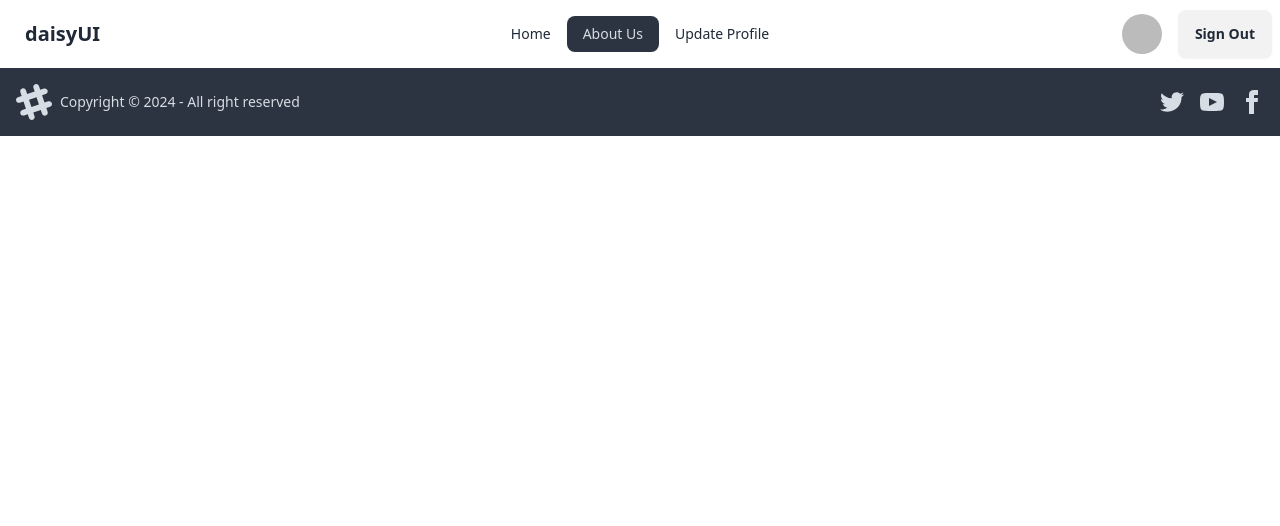
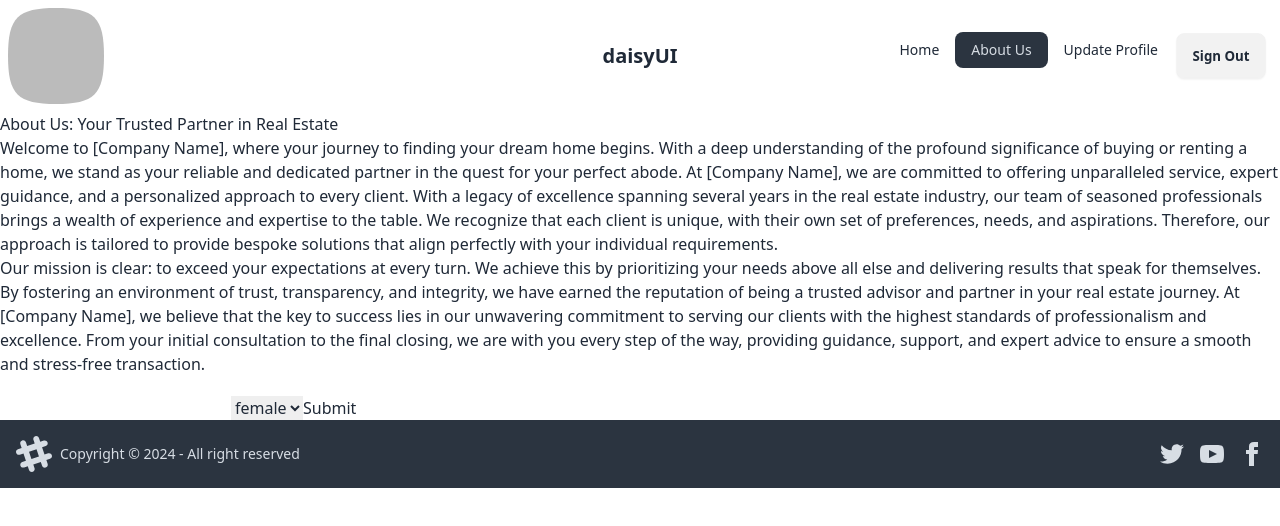
Before and after one commit to Ukasha-hub/cascade-realty, a React (Vite) app: page /about in a window 1280 px wide. Shown: the top 526 px of the page. Built offline with nearby package versions, Linux system fonts and the light colour scheme; no server answers; sample sign-in values are in the browser's storage.

Commit message:
working on design

```diff
--- a/package.json
+++ b/package.json
@@ -10,13 +10,17 @@
     "preview": "vite preview"
   },
   "dependencies": {
+    "animate.css": "^4.1.1",
     "firebase": "^10.10.0",
+    "leaflet": "^1.9.4",
     "localforage": "^1.10.0",
     "match-sorter": "^6.3.4",
     "rc-footer": "^0.6.8",
     "react": "^18.2.0",
     "react-dom": "^18.2.0",
     "react-helmet": "^6.1.0",
+    "react-hook-form": "^7.51.3",
+    "react-leaflet": "^4.2.1",
     "react-router-dom": "^6.22.3",
     "react-toastify": "^10.0.5",
     "sort-by": "^1.2.0",
--- a/src/About.jsx
+++ b/src/About.jsx
@@ -1,8 +1,42 @@
+//import { MapContainer, TileLayer, useMap, Marker, Popup } from 'react-leaflet'
+import { useForm } from "react-hook-form"
+import 'animate.css';
+
+
+
+
 
 const About = () => {
+    sessionStorage.setItem('LogIn', true);
+    const { register, handleSubmit } = useForm()
+    const onSubmit = (data) => console.log(data)
 
     return (
         <div>
+
+            <h1 className="animate__animated animate__bounce">About Us: Your Trusted Partner in Real Estate</h1>
+            <p>Welcome to [Company Name], where your journey to finding your dream home begins. With a deep understanding of the profound significance of buying or renting a home, we stand as your reliable and dedicated partner in the quest for your perfect abode. At [Company Name], we are committed to offering unparalleled service, expert guidance, and a personalized approach to every client.
+
+With a legacy of excellence spanning several years in the real estate industry, our team of seasoned professionals brings a wealth of experience and expertise to the table. We recognize that each client is unique, with their own set of preferences, needs, and aspirations. Therefore, our approach is tailored to provide bespoke solutions that align perfectly with your individual requirements.</p>
+            <div></div>
+            <p>Our mission is clear: to exceed your expectations at every turn. We achieve this by prioritizing your needs above all else and delivering results that speak for themselves. By fostering an environment of trust, transparency, and integrity, we have earned the reputation of being a trusted advisor and partner in your real estate journey.
+
+At [Company Name], we believe that the key to success lies in our unwavering commitment to serving our clients with the highest standards of professionalism and excellence. From your initial consultation to the final closing, we are with you every step of the way, providing guidance, support, and expert advice to ensure a smooth and stress-free transaction.</p>
+
+
+<div className="mt-5">
+<form onSubmit={handleSubmit(onSubmit)}>
+      <input {...register("firstName")} />
+      <select {...register("gender")}>
+        <option value="female">female</option>
+        <option value="male">male</option>
+        <option value="other">other</option>
+      </select>
+      <input type="submit" />
+    </form>
+</div>
+
+
 
         </div>
     );
--- a/src/AuthProvider.jsx
+++ b/src/AuthProvider.jsx
@@ -28,7 +28,7 @@ const AuthProvider = ({children}) => {
 
     const logOut=()=>{
         setLoading(true)
-        localStorage.removeItem('LogIn');
+        sessionStorage.removeItem('LogIn');
         return signOut(auth)
     }
 
--- a/src/Cards.jsx
+++ b/src/Cards.jsx
@@ -12,7 +12,7 @@ const Cards = () => {
     }, [])
 
     return (
-        <div className="pb-10">
+        <div className="pb-10" style={{backgroundImage:"url('https://i.pinimg.com/736x/48/d8/e1/48d8e18a2c8a344a91ba95cf6f51f1bd.jpg')", backgroundAttachment:'fixed', backgroundRepeat:'no-repeat', backgroundSize:'cover'}}>
 
 
 
@@ -20,8 +20,8 @@ const Cards = () => {
                 {
                     residence.map(res=>
                     <>
-                       <div className="card w-full bg-base-100 border-4 lg:m-10">
-                            <figure className="px-10 pt-10 w-30">
+                       <div className="card lg:card-side w-full  bg-base-200 border-2 lg:m-3">
+                            <figure className="px-10 pt-10 lg:py-3 w-30">
                                 <img src="https://daisyui.com/images/stock/photo-1606107557195-0e29a4b5b4aa.jpg" alt="Shoes" className="rounded-xl" />
                             </figure>
                             <div className="card-body items-center text-center">
--- a/src/Home.jsx
+++ b/src/Home.jsx
@@ -22,14 +22,14 @@ import { useEffect } from 'react';
 
 const Home = () => {
 
-   const {islogIn}= useContext(AuthContext)
+   const {user}= useContext(AuthContext)
 
 
    useEffect(() => {
-    const userLogIn = localStorage.getItem('LogIn');
-    if (!userLogIn) {
+    const userLogIn = sessionStorage.getItem('LogIn');
+    if (user && !userLogIn) {
 
-      localStorage.setItem('LogIn', true);
+        sessionStorage.setItem('LogIn', true);
 
       Swal.fire({
         title: "Login Successful!",
@@ -37,7 +37,7 @@ const Home = () => {
         icon: "success"
       });
     }
-  }, [islogIn]);
+  }, []);
 
     return (
         <div>
@@ -55,17 +55,20 @@ const Home = () => {
                     }}
                     navigation={true}
                     modules={[Autoplay, Pagination, Navigation]}
-                    className="mySwiper"
+                    className="mySwiper lg:h-[500px]"
                 >
-                    <SwiperSlide ><img src="https://i.ibb.co/RTSLYRf/Rendu-Ext-rieur-4.jpg" alt="" /></SwiperSlide>
-                    <SwiperSlide>Slide 2</SwiperSlide>
-                    <SwiperSlide>Slide 3</SwiperSlide>
-                    <SwiperSlide>Slide 4</SwiperSlide>
+                    <SwiperSlide >
+                    <h1 className='absolute flex top-[100px] left-[40vw] text-black font-extrabold  z-10 text-xl lg:text-5xl bg-slate-100/75'>Experience</h1>
+                        <img className='w-full h-30 ' src="https://www.brightonhomes.net.au/sites/default/files/styles/acreage_home_image_style/public/zayn-facade-double-storey-house-designs.jpg?itok=2cwPFYtC" alt="" />
+                    </SwiperSlide>
+                    <SwiperSlide><img className='w-full h-30 '  src="https://media.istockphoto.com/id/1337285643/photo/residential-community-in-western-usa-with-modern-homes-at-sunrise.jpg?s=612x612&w=0&k=20&c=SKOlYudoH0mOgGQ5mPFgGhD4WlW6ir9wAoN7fMZOHV8=" alt="" /></SwiperSlide>
+                    <SwiperSlide><img className='w-full h-30 ' src="https://media.istockphoto.com/id/1352834390/photo/aerial-top-down-view-of-houses-in-england.jpg?b=1&s=612x612&w=0&k=20&c=tEVF5w5Y8GsTHpxSBAUY15xQGdCrOxir0P3OI_qch_s=" alt="" /></SwiperSlide>
+
 
                 </Swiper>
             </>
 
-             <h1 className='bg-gray-300 text-4xl flex justify-center'>Our residence </h1>
+             <h1 className='bg-gray-200 rounded-xl p-5 mb-5 mt-5 text-4xl font-bold flex justify-center'>Our residence </h1>
 
              <Cards></Cards>
 
--- a/src/Navbar.jsx
+++ b/src/Navbar.jsx
@@ -20,27 +20,18 @@ const Navbar = () => {
                     <div tabIndex={0} role="button" className="btn btn-ghost lg:hidden">
                         <svg xmlns="http://www.w3.org/2000/svg" className="h-5 w-5" fill="none" viewBox="0 0 24 24" stroke="currentColor"><path strokeLinecap="round" strokeLinejoin="round" strokeWidth="2" d="M4 6h16M4 12h8m-8 6h16" /></svg>
                     </div>
-                    <ul tabIndex={0} className="menu menu-sm dropdown-content mt-3 z-[1] p-2 shadow bg-base-100 rounded-box w-52">
+                    <ul tabIndex={0} className="menu menu-sm dropdown-content mt-3 z-20 p-2 shadow bg-base-100 rounded-box w-52 ">
                     <li ><NavLink to='/'>Home</NavLink></li>
                     <li ><NavLink to='/about'>About Us</NavLink></li>
                     <li ><NavLink to='/updateProfile'>Update Profile</NavLink></li>
                     </ul>
                     </div>
-                    <a className="btn btn-ghost text-xl">daisyUI</a>
-                </div>
-                <div className="navbar-center hidden lg:flex">
-                    <ul className="menu menu-horizontal px-1">
-                    <li ><NavLink to='/'>Home</NavLink></li>
-                    <li ><NavLink to='/about'>About Us</NavLink></li>
-                    <li ><NavLink to='/updateProfile'>Update Profile</NavLink></li>
-                    </ul>
-                </div>
-                <div className="navbar-end space-x-4">
-                   <div className="avatar">
-                    <div className="w-10 rounded-full">
+
+                    <div className="avatar ">
+                    <div className="lg:w-24 w-10 mask mask-squircle">
                         {
                             user?.photoURL?
-                            <div className="tooltip  tooltip-left" title={user.email}>
+                            <div className="tooltip  tooltip-left" title={user.displayName}>
                                 <img src={user.photoURL} />
                             </div>
 
@@ -53,7 +44,18 @@ const Navbar = () => {
                         }
 
                     </div>
+
                     </div>
+                </div>
+                <div className="navbar-center ">
+                    <a className="btn btn-ghost text-xl">daisyUI</a>
+                </div>
+                <div className="navbar-end hidden lg:flex space-x-4">
+                    <ul className="menu menu-horizontal px-1">
+                    <li ><NavLink to='/'>Home</NavLink></li>
+                    <li ><NavLink to='/about'>About Us</NavLink></li>
+                    <li ><NavLink to='/updateProfile'>Update Profile</NavLink></li>
+                    <li>
                     {
                         user?
                         <button onClick={handleSignOut} className="btn">Sign Out</button>
@@ -61,6 +63,10 @@ const Navbar = () => {
                         <button className="btn">
                        <Link to='/signIn'>Sign In</Link></button>
                     }
+                    </li>
+                    </ul>
+
+
 
                 </div>
             </div>
--- a/src/SignIn.jsx
+++ b/src/SignIn.jsx
@@ -2,6 +2,7 @@ import { useContext } from "react";
 import { Link,  useLocation, useNavigate } from "react-router-dom";
 import { AuthContext } from "./AuthProvider";
 import { GithubAuthProvider, GoogleAuthProvider, getAuth, signInWithPopup } from "firebase/auth";
+
 import { ToastContainer, toast } from 'react-toastify';
 import app from "./firebase.config";
 
@@ -19,7 +20,10 @@ const SignIn = () => {
         .then(result=>{
             const user=result.user
             console.log(user)
-            navigate(location?.state? location.state: '/')
+
+
+              setTimeout(navigate(location?.state? location.state: '/'), 3000)
+
 
         })
         .catch(error=>{
@@ -33,7 +37,7 @@ const SignIn = () => {
         .then(result=>{
             const user=result.user
             console.log(user)
-            history.push('/?loginSuccess=true');
+
             navigate(location?.state? location.state: '/')
 
         })
@@ -68,9 +72,10 @@ const SignIn = () => {
 
             <h1 className="flex justify-center text-2xl">Sign In</h1>
 
-            <div className="">
+            <div className="flex justify-center">
+            <div className=" lg:w-[40%] w-full  left-20">
 
-               <form onSubmit={handleLogin}>
+            <form onSubmit={handleLogin} >
              <label className="input input-bordered flex items-center gap-2">
                  <svg xmlns="http://www.w3.org/2000/svg" viewBox="0 0 16 16" fill="currentColor" className="w-4 h-4 opacity-70"><path d="M2.5 3A1.5 1.5 0 0 0 1 4.5v.793c.026.009.051.02.076.032L7.674 8.51c.206.1.446.1.652 0l6.598-3.185A.755.755 0 0 1 15 5.293V4.5A1.5 1.5 0 0 0 13.5 3h-11Z" /><path d="M15 6.954 8.978 9.86a2.25 2.25 0 0 1-1.956 0L1 6.954V11.5A1.5 1.5 0 0 0 2.5 13h11a1.5 1.5 0 0 0 1.5-1.5V6.954Z" /></svg>
                  <input type="email" required name="email" className="grow" placeholder="Email" />
@@ -90,6 +95,7 @@ const SignIn = () => {
          <p>Dont have an account? Then <a className="text-blue-500 underline"><Link to='/register'>Register</Link></a></p>
 
          </div>
+            </div>
             <ToastContainer />
         </div>
     );
--- a/src/UpdateProfile.jsx
+++ b/src/UpdateProfile.jsx
@@ -5,6 +5,7 @@ import { ToastContainer, toast } from 'react-toastify';
 
 
 const UpdateProfile = () => {
+
     const {user}= useContext(AuthContext)
 
     console.log(user)
```
Also changed, not shown: 1 other file (tests, documents, lock files or other folders). Lines whose indentation alone changed are shown as unchanged.
